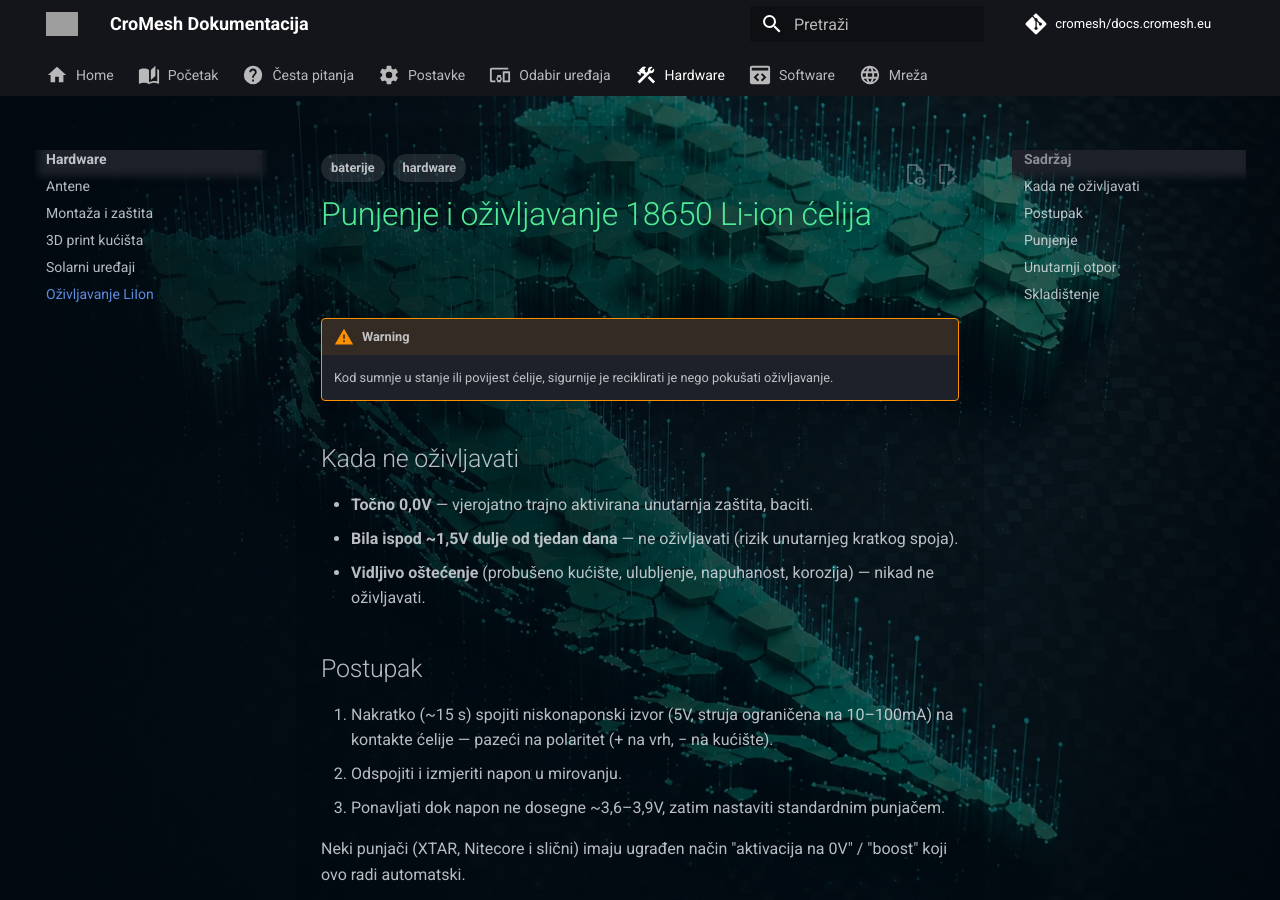
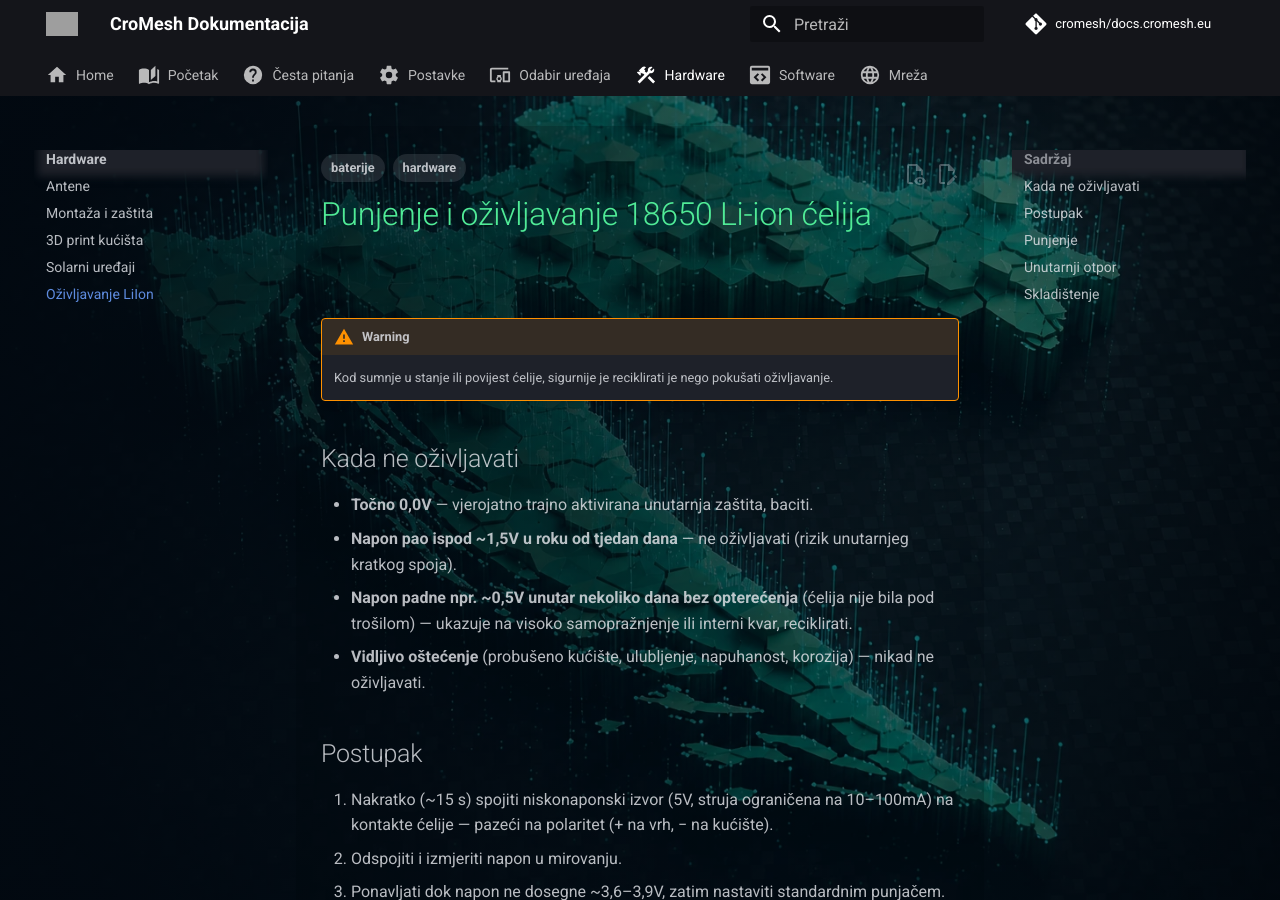
Before and after one commit to cromesh/docs.cromesh.eu, an MkDocs documentation site: the page built from docs/hardver/ozivljavanje-18650.md, in a window 1280 px wide and 900 px high. Built offline with MkDocs 1.6.1 and Material for MkDocs 9.7.7, drawn with Linux system fonts in a browser that asks for light colours; comment, search, counter and statistics services are not loaded; grey boxes are pictures that could not be loaded.

Commit message:
docs: add self-discharge/internal-fault criterion to Kada ne oživljavati

```diff
--- a/docs/hardver/ozivljavanje-18650.md
+++ b/docs/hardver/ozivljavanje-18650.md
@@ -15,8 +15,10 @@ tags:
 ## Kada ne oživljavati
 
 - **Točno 0,0V** — vjerojatno trajno aktivirana unutarnja zaštita, baciti.
-- **Bila ispod ~1,5V dulje od tjedan dana** — ne oživljavati (rizik unutarnjeg
+- **Napon pao ispod ~1,5V u roku od tjedan dana** — ne oživljavati (rizik unutarnjeg
   kratkog spoja).
+- **Napon padne npr. ~0,5V unutar nekoliko dana bez opterećenja** (ćelija nije bila
+  pod trošilom) — ukazuje na visoko samopražnjenje ili interni kvar, reciklirati.
 - **Vidljivo oštećenje** (probušeno kućište, ulubljenje, napuhanost, korozija) —
   nikad ne oživljavati.
 
```
